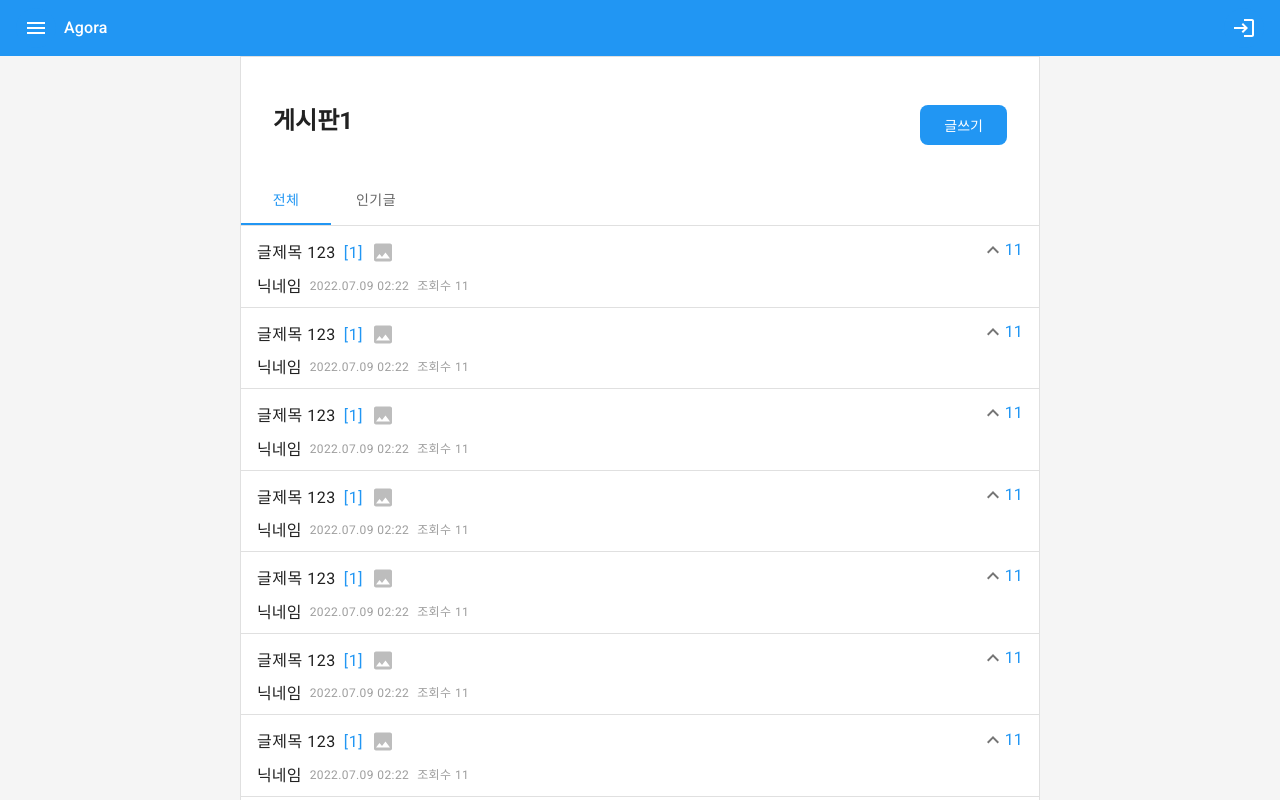
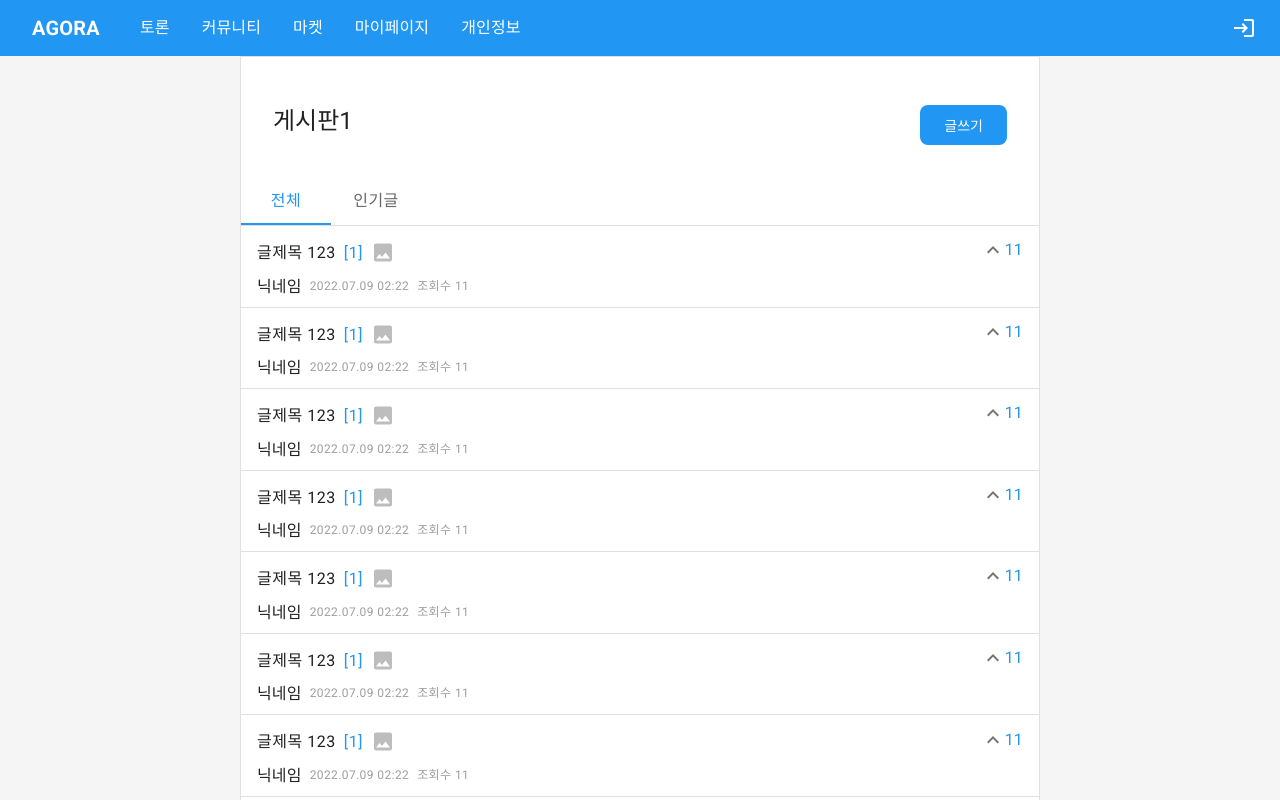
Before and after one commit to BEB-Agora-Project/Project-Agora_client, a React (Create React App) app in the folder client/: page /board/1 in a window 1280 px wide. Shown: the top 800 px of the page. Built offline with nearby package versions, Linux system fonts and the light colour scheme; a small style sheet from the web is missing.

Commit message:
fix: 레이아웃 추가, 수정

```diff
--- a/client/src/components/BoardCommentCard.tsx
+++ b/client/src/components/BoardCommentCard.tsx
@@ -63,8 +63,9 @@ const CommentCard: React.FC<Props> = ({
   };
 
   return (
+    <>
+      <Divider />
       <Base>
-      <Divider />
         <Box sx={{ display: "flex", justifyContent: "space-between" }}>
           <Box sx={{ display: "flex", gap: "0.5rem", alignItems: "center" }}>
             <Avatar sx={{ width: "24px", height: "24px" }} />
@@ -117,7 +118,9 @@ const CommentCard: React.FC<Props> = ({
                 gap: "1rem",
               }}
             >
-            <Typography color={grey[500]}>({editText.length}/200자)</Typography>
+              <Typography color={grey[500]}>
+                ({editText.length}/200자)
+              </Typography>
               <Button variant="contained" onClick={onClickSubmitButton}>
                 수정하기
               </Button>
@@ -126,6 +129,7 @@ const CommentCard: React.FC<Props> = ({
         )}
         {!editMode && <Typography>{commentContents}</Typography>}
       </Base>
+    </>
   );
 };
 
--- a/client/src/components/BoardCommentSubmit.tsx
+++ b/client/src/components/BoardCommentSubmit.tsx
@@ -35,7 +35,7 @@ const BoardCommentSubmit: React.FC<Props> = ({ onClickSubmitButton }) => {
 
   return (
     <Base>
-      <Typography fontWeight={600}>댓글 쓰기</Typography>
+      <Typography variant="h6">댓글 쓰기</Typography>
       <Textarea
         height="6rem"
         placeholder={isLoggedIn ? "" : "로그인 후 이용하실 수 있습니다."}
--- a/client/src/components/Header.tsx
+++ b/client/src/components/Header.tsx
@@ -1,13 +1,14 @@
 import React, { useState } from "react";
 import { useSelector } from "../store";
-import { Avatar, Box, Typography } from "@mui/material";
+import { Avatar, Box, IconButton, Stack, Typography } from "@mui/material";
 import MenuIcon from "@mui/icons-material/Menu";
 import LoginIcon from "@mui/icons-material/Login";
 import { Link, useNavigate } from "react-router-dom";
 import styled from "@emotion/styled";
 import { theme } from "../styles/theme";
-import IconButton from "./common/IconButton";
+
 import MenuDrawer from "./MenuDrawer";
+import useMediaQuery from "../hooks/useMediaQuery";
 
 const Base = styled.header`
   display: flex;
@@ -29,11 +30,17 @@ const Base = styled.header`
 
   @media screen and (min-width: ${theme.media.desktop}) {
     position: static;
+
+    .header-title {
+      margin-left: 1rem;
+    }
   }
 `;
 
 const Header: React.FC = () => {
   const [menuDrawerOpen, setMenuDrawerOpen] = useState(false);
+
+  const matches = useMediaQuery(`(min-width: ${theme.media.desktop})`);
 
   const isLoggedIn = useSelector((state) => state.user.isLoggedIn);
 
@@ -57,19 +64,44 @@ const Header: React.FC = () => {
       )}
       <Base>
         <Box sx={{ display: "flex", alignItems: "center", gap: "0.5rem" }}>
-          <IconButton variant="contained" onClick={onClickMenuButton}>
-            <MenuIcon />
-          </IconButton>
+          {!matches && (
+            <IconButton sx={{ color: "white" }} onClick={onClickMenuButton}>
+              <MenuIcon />
+            </IconButton>
+          )}
           <Link to="/" className="header-title">
-            <Typography sx={{ cursor: "pointer", fontWeight: "500" }}>
-              Agora
+            <Typography
+              sx={{ cursor: "pointer", fontWeight: "600", fontSize: "1.25rem" }}
+            >
+              AGORA
             </Typography>
           </Link>
+          {matches && (
+            <Stack direction="row" spacing={4} sx={{ ml: 4 }}>
+              <Link to="/discuss">
+                <Typography sx={{ cursor: "pointer" }}>토론</Typography>
+              </Link>
+              <Link to="/board">
+                <Typography sx={{ cursor: "pointer" }}>커뮤니티</Typography>
+              </Link>
+              <Link to="/market">
+                <Typography sx={{ cursor: "pointer" }}>마켓</Typography>
+              </Link>
+              <Link to="/mypage">
+                <Typography sx={{ cursor: "pointer" }}>마이페이지</Typography>
+              </Link>
+              <Link to="/account">
+                <Typography sx={{ cursor: "pointer" }}>개인정보</Typography>
+              </Link>
+            </Stack>
+          )}
         </Box>
         <Box sx={{ display: "flex", alignItems: "center", gap: "0.5rem" }}>
-          {isLoggedIn && <Avatar sx={{ width: "2rem", height: "2rem" }} />}
+          {isLoggedIn && (
+            <Avatar sx={{ width: "2rem", height: "2rem", cursor: "pointer" }} />
+          )}
           {!isLoggedIn && (
-            <IconButton variant="contained" onClick={login}>
+            <IconButton sx={{ color: "white" }} onClick={login}>
               <LoginIcon />
             </IconButton>
           )}
--- a/client/src/components/MenuDrawer.tsx
+++ b/client/src/components/MenuDrawer.tsx
@@ -1,6 +1,14 @@
+import React from "react";
 import styled from "@emotion/styled";
-import { Drawer } from "@mui/material";
-import React from "react";
+import {
+  Box,
+  Divider,
+  Drawer,
+  List,
+  ListItem,
+  ListItemButton,
+  ListItemText,
+} from "@mui/material";
 
 const Base = styled.div``;
 
@@ -13,7 +21,36 @@ const MenuDrawer: React.FC<Props> = ({ open, onClose }) => {
   return (
     <Base>
       <Drawer open={open} anchor="left" onClose={onClose}>
-        12123123123
+        <Box role="presentation" sx={{ width: 250 }}>
+          <List>
+            <ListItem disablePadding>
+              <ListItemButton>
+                <ListItemText>토론</ListItemText>
+              </ListItemButton>
+            </ListItem>
+            <ListItem disablePadding>
+              <ListItemButton>
+                <ListItemText>커뮤니티</ListItemText>
+              </ListItemButton>
+            </ListItem>
+            <ListItem disablePadding>
+              <ListItemButton>
+                <ListItemText>마켓</ListItemText>
+              </ListItemButton>
+            </ListItem>
+            <Divider sx={{ mt: 1, mb: 1 }} />
+            <ListItem disablePadding>
+              <ListItemButton>
+                <ListItemText>마이페이지</ListItemText>
+              </ListItemButton>
+            </ListItem>
+            <ListItem disablePadding>
+              <ListItemButton>
+                <ListItemText>개인정보 관리</ListItemText>
+              </ListItemButton>
+            </ListItem>
+          </List>
+        </Box>
       </Drawer>
     </Base>
   );
--- a/client/src/pages/board/BoardPostDetail.tsx
+++ b/client/src/pages/board/BoardPostDetail.tsx
@@ -113,7 +113,7 @@ const BoardPostDetail: React.FC = () => {
           >
             # 게시판 이름
           </Typography>
-          <Typography variant="h5" fontWeight={600} padding="1rem" pb="0">
+          <Typography variant="h5" padding="1rem" pb="0">
             글 제목
           </Typography>
           <Box
@@ -195,7 +195,7 @@ const BoardPostDetail: React.FC = () => {
               p: "1rem",
             }}
           >
-            <Typography variant="h6">댓글 2개</Typography>
+            <Typography variant="h5">댓글 2개</Typography>
             <IconButton sx={{ width: "2rem", height: "2rem" }}>
               <RefreshIcon />
             </IconButton>
@@ -206,6 +206,7 @@ const BoardPostDetail: React.FC = () => {
             commentContents="댓글 내용"
             commentId={1}
           />
+          <Divider />
           <BoardCommentSubmit onClickSubmitButton={onClickSubmitButton} />
         </Paper>
       </Base>
--- a/client/src/pages/board/BoardPostList.tsx
+++ b/client/src/pages/board/BoardPostList.tsx
@@ -70,7 +70,7 @@ const BoardPostList: React.FC = () => {
             mt: 2,
           }}
         >
-          <Typography variant="h5" fontWeight={600}>
+          <Typography variant="h5">
             게시판{getLastPathname(location.pathname)}
           </Typography>
           <Button onClick={onClickPostButton}>글쓰기</Button>
@@ -84,8 +84,8 @@ const BoardPostList: React.FC = () => {
           }}
         >
           <Tabs value={tabValue} onChange={onChangeTab}>
-            <Tab label="전체" />
-            <Tab label="인기글" />
+            <Tab label="전체" sx={{ fontSize: "1rem" }} />
+            <Tab label="인기글" sx={{ fontSize: "1rem" }} />
           </Tabs>
         </Box>
         {FAKE_ARRAY.map((_, index) => (
```
Lines whose indentation alone changed are shown as unchanged.
